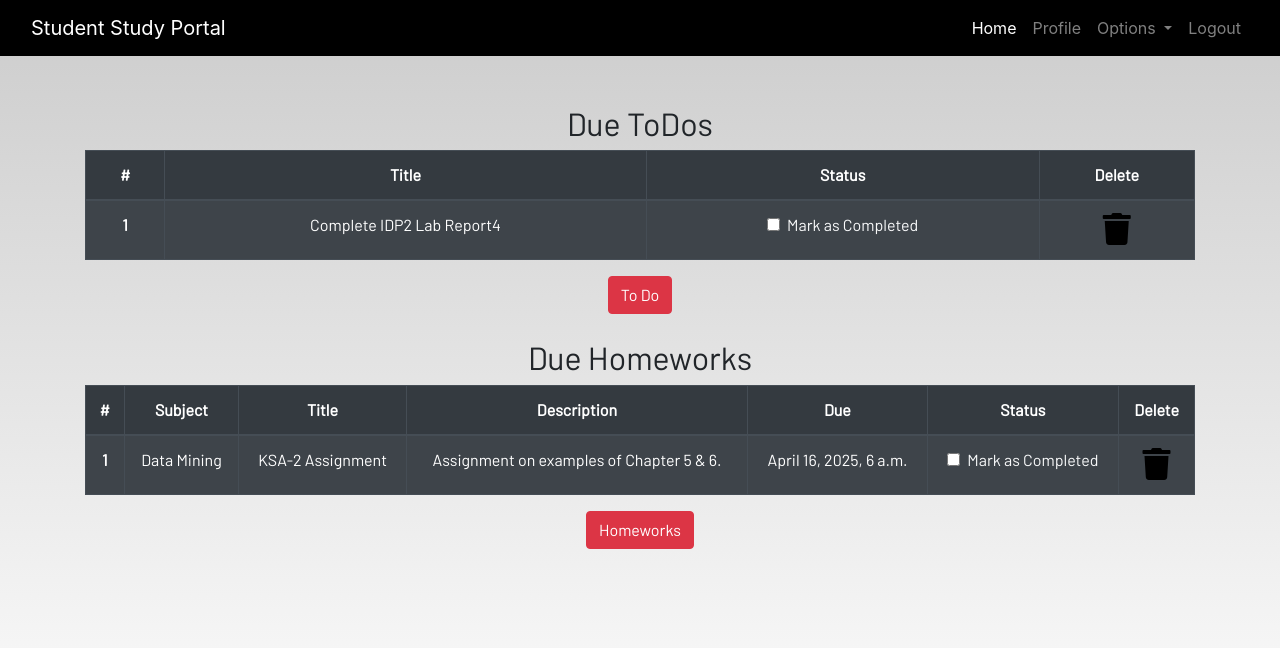
After one commit to RiyadSheikh27/EduMate, a Django app: page /profile/ in a window 1280 px wide. The commit adds this page. Shown: the top 648 px of the page. Run offline with Django 5.2, Linux system fonts and the light colour scheme; a user stored in the database is signed in; data comes from the database, SQL or seed files in the repository; both versions use the stored data as it was after the commit; some libraries are stand-ins or nearby versions; some web fonts are replaced.

Commit message:
Made all icons clickable

```diff
--- a/EduMate/settings.py
+++ b/EduMate/settings.py
@@ -130,6 +130,7 @@ STATICFILES_DIRS = [BASE_DIR / "static"]
 
 LOGIN_REDIRECT_URL = 'home'
 LOGIN_URL = 'login'
+LOGOUT_REDIRECT_URL = '/'
 
 CRISPY_TEMPLATE_PACK = "bootstrap4"
 CRISPY_ALLOWED_TEMPLATE_PACKS = "bootstrap4"
--- a/EduMate/urls.py
+++ b/EduMate/urls.py
@@ -24,5 +24,10 @@ urlpatterns = [
     path('admin/', admin.site.urls),
     path('',include('dashboard.urls')),
     path('register/',dash_views.register,name='register'),
-    path('login/', auth_views.LoginView.as_view(template_name="dashboard/login.html"), name='login')
+    path('login/', auth_views.LoginView.as_view(template_name="dashboard/login.html"), name='login'),
+    # path('logout/', auth_views.LogoutView.as_view(template_name="dashboard/logout.html"), name='logout'),
+    # path('logout/', auth_views.LogoutView.as_view(next_page='home', template_name="dashboard/logout.html"), name='logout'),
+    path('logout/', dash_views.logout_view, name='logout'),
+    path('profile/',dash_views.profile,name='profile')
+
 ]
--- a/dashboard/forms.py
+++ b/dashboard/forms.py
@@ -21,7 +21,7 @@ class HomeworkForm(forms.ModelForm):
 
 # Creating form for Youtube,Books
 class DashboardForm(forms.Form):
-    text = forms.CharField(max_length=100,label="Enter Your Search: ")
+    text = forms.CharField(max_length=100,label="Enter Your Search ")
 
 # Creating form for To-Do
 class TodoForm(forms.ModelForm):
--- a/dashboard/templates/dashboard/base.html
+++ b/dashboard/templates/dashboard/base.html
@@ -20,17 +20,18 @@
   <header>
     <nav class="navbar navbar-expand-lg navbar-dark bg-dark">
       <div class="container-fluid">
-        <a class="navbar-brand" href="#">Student Study Portal</a>        <button class="navbar-toggler" type="button" data-bs-toggle="collapse" data-bs-target="#navbarSupportedContent"
+        <a class="navbar-brand" href="{% url 'home' %}">Student Study Portal</a>        <button class="navbar-toggler" type="button" data-bs-toggle="collapse" data-bs-target="#navbarSupportedContent"
           aria-controls="navbarSupportedContent" aria-expanded="false" aria-label="Toggle navigation">
           <span class="navbar-toggler-icon"></span>
         </button>
         <div class="collapse navbar-collapse justify-content-end" id="navbarSupportedContent">
           <ul class="navbar-nav mb-2 mb-lg-0">
             <li class="nav-item">
-              <a class="nav-link active" aria-current="page" href="#">Home</a>
+              <a class="nav-link active" aria-current="page" href="{% url 'home' %}">Home</a>
             </li>
+            {% if user.is_authenticated %}
             <li class="nav-item">
-              <a class="nav-link" href="#">Profile</a>
+              <a class="nav-link" href="{% url 'profile' %}">Profile</a>
             </li>
             <li class="nav-item dropdown">
               <a class="nav-link dropdown-toggle" href="#" id="navbarDropdown" role="button" data-toggle="dropdown"
@@ -38,31 +39,33 @@
                 Options
               </a>
               <div class="dropdown-menu" aria-labelledby="navbarDropdown">
-                <a class="dropdown-item" href="#">Books</a>
-                <a class="dropdown-item" href="#">Wikipedia</a>
+                <a class="dropdown-item" href="{% url 'books' %}">Books</a>
+                <a class="dropdown-item" href="{% url 'wiki' %}">Wikipedia</a>
                 <div class="dropdown-divider"></div>
 
-                <a class="dropdown-item" href="#">Dictionary</a>
-                <a class="dropdown-item" href="#">Youtube</a>
+                <a class="dropdown-item" href="{% url 'dictionary' %}">Dictionary</a>
+                <a class="dropdown-item" href="{% url 'youtube' %}">Youtube</a>
                 <div class="dropdown-divider"></div>
-                <a class="dropdown-item" href="#">To-do</a>
-                <a class="dropdown-item" href="#">Homework</a>
+                <a class="dropdown-item" href="{% url 'todo' %}">To-do</a>
+                <a class="dropdown-item" href="{% url 'homework' %}">Homework</a>
                 <div class="dropdown-divider"></div>
-                <a class="dropdown-item" href="#">Notes</a>
-                <a class="dropdown-item" href="#">Conversion</a>
+                <a class="dropdown-item" href="{% url 'notes' %}">Notes</a>
+                <a class="dropdown-item" href="{% url 'conversion' %}">Conversion</a>
                 <div class="dropdown-divider"></div>
               </div>
             </li>
 
             <li class="nav-item">
-              <a class="nav-link" href="#">Logout</a>
+              <a class="nav-link" href="{% url 'logout' %}">Logout</a>
+            </li>
+            {% else %}
+            <li class="nav-item">
+              <a class="nav-link" href="{% url 'register' %}">Register</a>
             </li>
             <li class="nav-item">
-              <a class="nav-link" href="#">Register</a>
+              <a class="nav-link" href="{% url 'login' %}">Login</a>
             </li>
-            <li class="nav-item">
-              <a class="nav-link" href="#">Login</a>
-            </li>
+            {% endif %}
           </ul>
         </div>
       </div>
--- a/dashboard/templates/dashboard/books.html
+++ b/dashboard/templates/dashboard/books.html
@@ -7,7 +7,8 @@
     <p>just enter the search query to obtain the results</p><b></b>
     <form action="" method="post">
         {% csrf_token %}
-        {{form}}
+        Enter Your Search:
+        {{form.text}}
         <input class="btn btn-danger" type="submit" value="Submit">
     </form><br>
 {% comment %} Displaying books through API {% endcomment %}
--- a/dashboard/templates/dashboard/dictionary.html
+++ b/dashboard/templates/dashboard/dictionary.html
@@ -6,7 +6,8 @@
     <p>Enter any word to get the phonetics, definition and an example for the word</p>
     <form action="" method="post">
         {% csrf_token %}
-        {{form}}
+        Enter Your Search:
+        {{form.text}}
         <input class="btn btn-danger" type="submit" value="Submit">
     </form><br>
     <div class="content-section p-0 mt-5">
--- a/dashboard/templates/dashboard/login.html
+++ b/dashboard/templates/dashboard/login.html
@@ -22,5 +22,4 @@
     </small>
   </div>
 </div>
-
 {% endblock %}
--- /dev/null
+++ b/dashboard/templates/dashboard/profile.html
@@ -0,0 +1,92 @@
+{% extends 'dashboard/base.html' %}
+{% load static %}
+{% load crispy_forms_tags %}
+
+{% block content %}
+<section class="text-center">
+    <div class="container">
+        {% if not todos_done %}
+        <h2>Due ToDos</h2>
+        <table class="table table-striped table-bordered table-hover table-dark">
+            <thead>
+                <tr>
+                    <th scope="col">#</th>
+                    <th scope="col">Title</th>
+                    <th scope="col">Status</th>
+                    <th scope="col">Delete</th>
+                </tr>
+            </thead>
+            <tbody>
+                {% for todo in todos %}
+                <tr>
+                    <th scope="row">{{ forloop.counter }}</th>
+                    <td>{{ todo.title }}</td>
+                    <td>
+                        <a href="{% url 'update-todo' todo.id %}">
+                            <div class="form-check">
+                                {% if todo.is_finished %}
+                                <input class="form-check-input" type="checkbox" checked>
+                                {% else %}
+                                <input class="form-check-input" type="checkbox">
+                                {% endif %}
+                                <label class="form-check-label text-light">Mark as Completed</label>
+                            </div>
+                        </a>
+                    </td>
+                    <td><a href="{% url 'delete-todo' todo.id %}"><i class="fa fa-trash fa-2x"></i></a></td>
+                </tr>
+                {% endfor %}
+            </tbody>
+        </table>
+        {% else %}
+        <h3>All ToDos are completed!!!!</h3>
+        {% endif %}
+        <a href="{% url 'todo' %}" class="btn btn-danger">To Do</a>
+        <br><br>
+
+        {% if not homework_done %}
+        <h2>Due Homeworks</h2>
+        <table class="table table-striped table-bordered table-hover table-dark">
+            <thead>
+                <tr>
+                    <th scope="col">#</th>
+                    <th scope="col">Subject</th>
+                    <th scope="col">Title</th>
+                    <th scope="col">Description</th>
+                    <th scope="col">Due</th>
+                    <th scope="col">Status</th>
+                    <th scope="col">Delete</th>
+                </tr>
+            </thead>
+            <tbody>
+                {% for homework in homeworks %}
+                <tr>
+                    <th scope="row">{{ forloop.counter }}</th>
+                    <td>{{ homework.subject }}</td>
+                    <td>{{ homework.title }}</td>
+                    <td>{{ homework.description }}</td>
+                    <td>{{ homework.due }}</td>
+                    <td>
+                        <a href="{% url 'update-homework' homework.id %}">
+                            <div class="form-check">
+                                {% if homework.is_finished %}
+                                <input class="form-check-input" type="checkbox" checked>
+                                {% else %}
+                                <input class="form-check-input" type="checkbox">
+                                {% endif %}
+                                <label class="form-check-label text-light">Mark as Completed</label>
+                            </div>
+                        </a>
+                    </td>
+                    <td><a href="{% url 'delete-homework' homework.id %}"><i class="fa fa-trash fa-2x"></i></a></td>
+                </tr>
+                {% endfor %}
+            </tbody>
+        </table>
+        {% else %}
+        <h3>All Homeworks are completed!!!!</h3>
+        {% endif %}
+        <a href="{% url 'homework' %}" class="btn btn-danger">Homeworks</a>
+    </div>
+</section>
+{% endblock content %}
--- /dev/null
+++ b/dashboard/templates/dashboard/test.html
@@ -0,0 +1,3 @@
+<div>
+    <h2>You are logged Out</h2>
+</div>
--- a/dashboard/templates/dashboard/wiki.html
+++ b/dashboard/templates/dashboard/wiki.html
@@ -7,7 +7,8 @@
     <p>just enter the search query to obtain the results</p><b>Enter without any space</b>
     <form action="" method="post">
         {% csrf_token %}
-        {{form}}
+        Enter Your Search:
+        {{form.text}}
         <input class="btn btn-danger" type="submit" value="Submit">
     </form><br>
 
--- a/dashboard/templates/dashboard/youtube.html
+++ b/dashboard/templates/dashboard/youtube.html
@@ -1,6 +1,5 @@
 {% extends 'dashboard/base.html' %}
 {% load static %}
-{% load crispy_forms_tags %}
 {% block content %}
 
 <section class='text-center container'>
@@ -9,7 +8,8 @@
     <p>search videos and select any video to open in youtube</p>
     <form action="" method="post">
         {% csrf_token %}
-        {{form}}
+        Enter Your Search:
+        {{ form.text }}
         <input class="btn btn-danger" type="submit" value="Submit">
     </form><br>
     {% for result in results %}
--- a/dashboard/views.py
+++ b/dashboard/views.py
@@ -5,6 +5,8 @@ from django.views import generic
 from youtubesearchpython import VideosSearch
 import requests
 import wikipedia
+from django.contrib.auth.decorators import login_required
+from django.contrib.auth import logout
 
 
 # Creating views for home and notes section
@@ -12,6 +14,7 @@ def home(request):
     return render(request, "dashboard/home.html")
 
 
+@login_required
 def notes(request):
     return render(request, "dashboard/notes.html")
 
@@ -38,6 +41,7 @@ def notes(request):
 
 
 # Deleting Notes
+@login_required
 def delete_note(request, pk=None):
     Notes.objects.get(id=pk).delete()
     return redirect("notes")
@@ -49,6 +53,7 @@ class NotesDetailView(generic.DetailView):
 
 
 # Creating views for Homework section
+@login_required
 def homework(request):
     if request.method == "POST":
         form = HomeworkForm(request.POST)
@@ -83,6 +88,7 @@ def homework(request):
 
 
 # Updating Homework through checkbox
+@login_required
 def update_homework(request, pk=None):
     homework = Homework.objects.get(id=pk)
     if homework.is_finished == True:
@@ -94,6 +100,7 @@ def update_homework(request, pk=None):
 
 
 # Deleting Homework
+@login_required
 def delete_homework(request, pk=None):
     Homework.objects.get(id=pk).delete()
     return redirect(homework)
@@ -133,6 +140,7 @@ def youtube(request):
 
 
 # Creating views for To-Do section
+@login_required
 def todo(request):
     if request.method == "POST":
         form = TodoForm(request.POST)
@@ -162,6 +170,7 @@ def todo(request):
 
 
 # Updating To-Do through checkbox
+@login_required
 def update_todo(request, pk=None):
     todo = Todo.objects.get(id=pk)
     if todo.is_finished:
@@ -173,6 +182,7 @@ def update_todo(request, pk=None):
 
 
 # Deleting To-Do
+@login_required
 def delete_todo(request, pk=None):
     Todo.objects.get(id=pk).delete()
     return redirect("todo")
@@ -270,88 +280,107 @@ def wiki(request):
         context = {"form": form}
     return render(request, "dashboard/wiki.html", context)
 
+
 # Creating views for Conversion section
 def conversion(request):
     context = {}
     if request.method == "POST":
         form = ConversionForm(request.POST)
-        if 'select' in request.POST and form.is_valid():
-            measurement_type = form.cleaned_data['measurement']
-            if measurement_type == 'length':
+        if "select" in request.POST and form.is_valid():
+            measurement_type = form.cleaned_data["measurement"]
+            if measurement_type == "length":
                 measurement_form = ConversionLengthForm()
             else:
                 measurement_form = ConversionMassForm()
-            context = {
-                'form': form,
-                'm_form': measurement_form,
-                'input': True
-            }
+            context = {"form": form, "m_form": measurement_form, "input": True}
 
-        elif 'convert' in request.POST:
-            measurement_type = request.POST.get('measurement')
-            form = ConversionForm(initial={'measurement': measurement_type})
-            answer = ''
+        elif "convert" in request.POST:
+            measurement_type = request.POST.get("measurement")
+            form = ConversionForm(initial={"measurement": measurement_type})
+            answer = ""
 
-            if measurement_type == 'length':
+            if measurement_type == "length":
                 measurement_form = ConversionLengthForm(request.POST)
                 if measurement_form.is_valid():
-                    first = measurement_form.cleaned_data['measure1']
-                    second = measurement_form.cleaned_data['measure2']
-                    input_val = measurement_form.cleaned_data['input']
+                    first = measurement_form.cleaned_data["measure1"]
+                    second = measurement_form.cleaned_data["measure2"]
+                    input_val = measurement_form.cleaned_data["input"]
                     if input_val and float(input_val) >= 0:
                         input_val = float(input_val)
-                        if first == 'yard' and second == 'foot':
+                        if first == "yard" and second == "foot":
                             answer = f"{input_val} yard = {input_val * 3} foot"
-                        elif first == 'foot' and second == 'yard':
+                        elif first == "foot" and second == "yard":
                             answer = f"{input_val} foot = {input_val / 3} yard"
                         else:
                             answer = "Same unit conversion."
             else:
                 measurement_form = ConversionMassForm(request.POST)
                 if measurement_form.is_valid():
-                    first = measurement_form.cleaned_data['measure1']
-                    second = measurement_form.cleaned_data['measure2']
-                    input_val = measurement_form.cleaned_data['input']
+                    first = measurement_form.cleaned_data["measure1"]
+                    second = measurement_form.cleaned_data["measure2"]
+                    input_val = measurement_form.cleaned_data["input"]
                     if input_val and float(input_val) >= 0:
                         input_val = float(input_val)
-                        if first == 'pound' and second == 'kilogram':
-                            answer = f"{input_val} pound = {input_val * 0.453592} kilogram"
-                        elif first == 'kilogram' and second == 'pound':
-                            answer = f"{input_val} kilogram = {input_val / 0.453592} pound"
+                        if first == "pound" and second == "kilogram":
+                            answer = (
+                                f"{input_val} pound = {input_val * 0.453592} kilogram"
+                            )
+                        elif first == "kilogram" and second == "pound":
+                            answer = (
+                                f"{input_val} kilogram = {input_val / 0.453592} pound"
+                            )
                         else:
                             answer = "Same unit conversion."
 
             context = {
-                'form': form,
-                'm_form': measurement_form,
-                'input': True,
-                'answer': answer
+                "form": form,
+                "m_form": measurement_form,
+                "input": True,
+                "answer": answer,
             }
 
     else:
         form = ConversionForm()
-        context = {
-            'form': form,
-            'input': False
-        }
+        context = {"form": form, "input": False}
 
     return render(request, "dashboard/conversion.html", context)
 
+
 # Creating views for User Registration
 def register(request):
-    if request.method == 'POST':
+    if request.method == "POST":
         form = UserRegistrationForm(request.POST)
         if form.is_valid():
             form.save()
-            username = form.cleaned_data.get('username')
+            username = form.cleaned_data.get("username")
             messages.success(request, f"Account created for {username}!")
             return redirect("login")
     else:
         form = UserRegistrationForm()
 
-    context = {
-        'form': form
-    }
+    context = {"form": form}
     return render(request, "dashboard/register.html", context)
 
+
 # Creating views for Profile
+@login_required
+def profile(request):
+    homeworks = Homework.objects.filter(is_finished=False, user=request.user)
+    todos = Todo.objects.filter(is_finished=False, user=request.user)
+
+    homework_done = len(homeworks) == 0
+    todos_done = len(todos) == 0
+
+    context = {
+        "homeworks": homeworks,
+        "todos": todos,
+        "homework_done": homework_done,
+        "todos_done": todos_done,
+    }
+    return render(request, "dashboard/profile.html", context)
+
+
+# Creating views for Logout
+def logout_view(request):
+    logout(request)
+    return redirect("home")
```
Also changed, not shown: dashboard/templates/dashboard/home.html (+8 -8 lines), dashboard/templates/dashboard/logout.html (added, +13 -0 lines), db.sqlite3.
